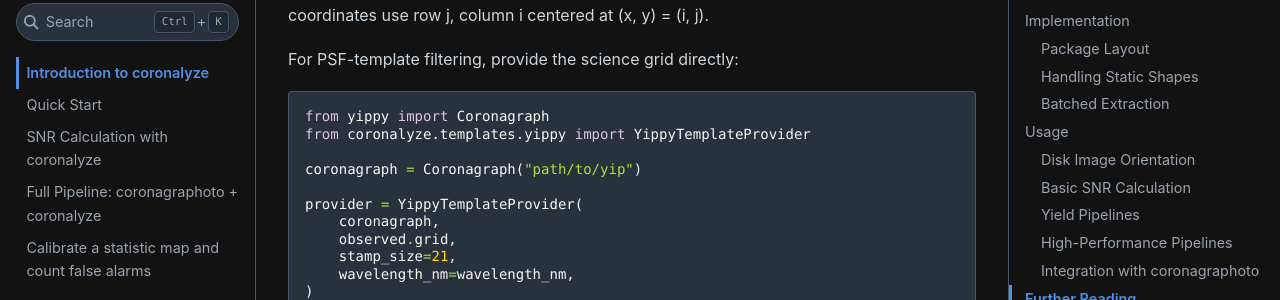
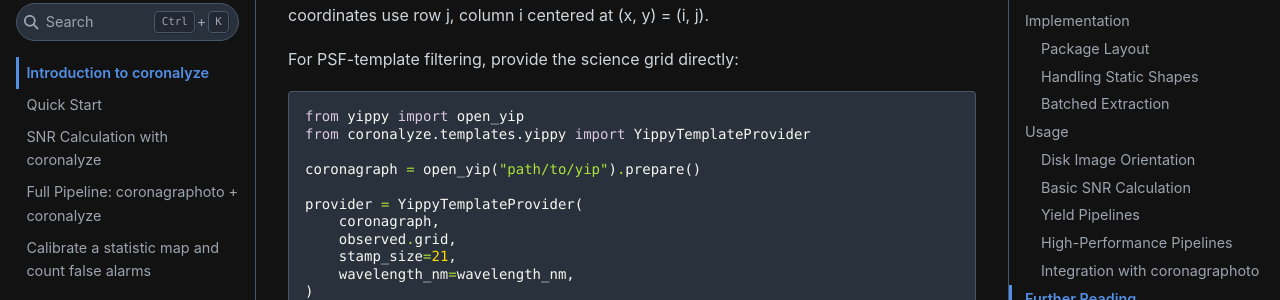
Before and after one commit to CoreySpohn/coronalyze, a Sphinx documentation site: the page built from docs/introduction.md, in a window 1280 px wide and 900 px high, scrolled down 4524 px. Shown: the part 152-452 px from the top of the window. Built offline with Sphinx 7.4.7 and the Sphinx Book theme 1.1.4, drawn with Linux system fonts in a browser that asks for light colours; pages that are not in the unit, such as notebooks, are missing from menus.

Commit message:
test: locate YIP templates through the yippy archive descriptor

````diff
--- a/docs/introduction.md
+++ b/docs/introduction.md
@@ -187,10 +187,10 @@ All pixel coordinates use row j, column i centered at (x, y) = (i, j).
 For PSF-template filtering, provide the science grid directly:
 
 ```python notest
-from yippy import Coronagraph
+from yippy import open_yip
 from coronalyze.templates.yippy import YippyTemplateProvider
 
-coronagraph = Coronagraph("path/to/yip")
+coronagraph = open_yip("path/to/yip").prepare()
 
 provider = YippyTemplateProvider(
     coronagraph,
````
Also changed, not shown: docs/examples/coronagraphoto_pipeline.ipynb, 1 other file.
